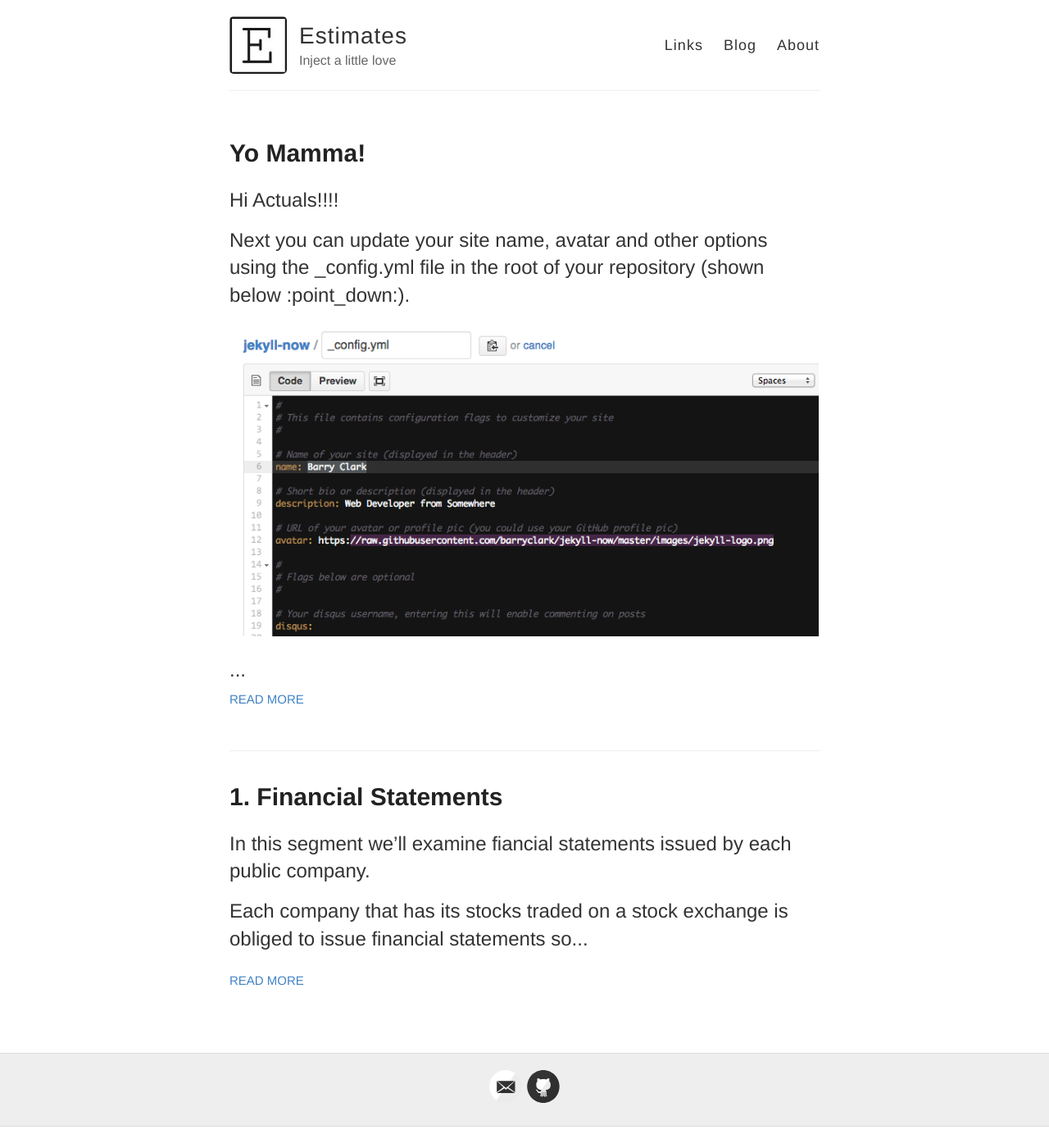
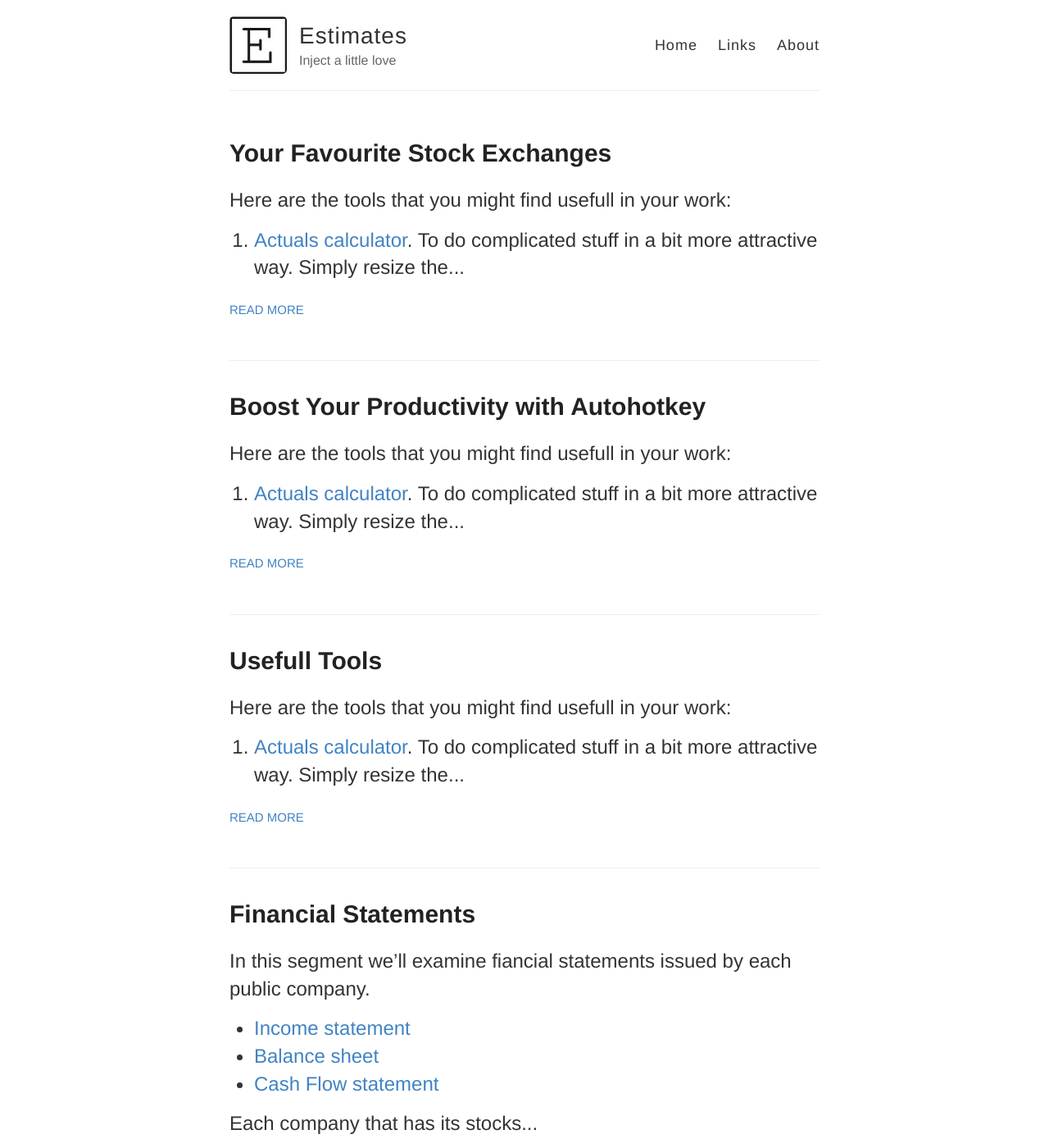
Before and after one commit to Estimates/estimates.github.io, a Jekyll site: the page built from index.html, in a window 1280 px wide and 1400 px high. Shown: the whole window at 82% size. Built offline with Jekyll 4.4.1, drawn with Linux system fonts in a browser that asks for light colours.

Commit message:
more posts

```diff
--- a/_config.yml
+++ b/_config.yml
@@ -9,7 +9,7 @@ name: Estimates
 description: Inject a little love
 
 # URL of your avatar or profile pic (you could use your GitHub profile pic)
-avatar: images/icon.jpg
+avatar: /images/icon.jpg
 
 #
 # Flags below are optional
--- a/_layouts/default.html
+++ b/_layouts/default.html
@@ -13,7 +13,7 @@
     <!--[if lt IE 9]>
       <script src="http://html5shiv.googlecode.com/svn/trunk/html5.js"></script>
     <![endif]-->
-
+    <link rel="shortcut icon" href="{{ site.baseurl }}/images/icon.jpg">
     <link rel="stylesheet" type="text/css" href="{{ site.baseurl }}/style.css" />
     <link rel="alternate" type="application/rss+xml" title="{{ site.name }} - {{ site.description }}" href="{{ site.baseurl }}/feed.xml" />
 
@@ -32,8 +32,8 @@
           </div>
 
           <nav>
+            <a href="{{ site.baseurl }}/">Home</a>
             <a href="{{ site.baseurl }}/links">Links</a>
-            <a href="{{ site.baseurl }}/">Blog</a>
             <a href="{{ site.baseurl }}/about">About</a>
           </nav>
         </header>
--- a/_posts/2014-10-5-Yo-Mamma.md
+++ /dev/null
@@ -1,12 +0,0 @@
----
-layout: post
-title: Yo Mamma!
----
-
-Hi Actuals!!!!
-
-Next you can update your site name, avatar and other options using the _config.yml file in the root of your repository (shown below :point_down:).
-
-![_config.yml]({{ site.baseurl }}/images/config.png)
-
-The easiest way to make your first post is to edit this one. Go into /_posts/ and update the Hello World markdown file. For more instructions head over to the [Jekyll Now repository](https://github.com/barryclark/jekyll-now) on GitHub.
--- /dev/null
+++ b/_posts/2014-12-02-Tools.md
@@ -0,0 +1,25 @@
+---
+layout: post
+title: Usefull Tools
+---
+
+Here are the tools that you might find usefull in your work:
+
+1. [Actuals calculator](http://estimates.github.io/calculator/). To do complicated stuff in a bit more attractive way. Simply resize the window
+
+    ![_config.yml]({{ site.baseurl }}/images/calculator.png)
+
+2. [Actuals workout](http://estimates.github.io/workout/) app serves as a database replica for training reasons. After a trainee clicks "Transmit" the results are sent to _default email_. Go to github [repository](https://github.com/Estimates/workout) readme file to see how you can change _default email_.
+
+    ![_config.yml]({{ site.baseurl }}/images/workout.png)
+
+3. [Earnings Call](http://estimates.github.io/guidance/) collection app will provide you hints what areas you should focus on. With the "Submit" button clicked the information will be stored in the spreadsheet, automatically giving us structured data.
+Go to [The Hub](https://thehub.thomsonreuters.com/groups/ica-estimates-gdynia) and click **Earning Calls info** to see data.
+
+    ![_config.yml]({{ site.baseurl }}/images/guidance.png)
+
+
+You can access each app's repo on [Github](https://github.com/Estimates) and change the code to make 'em cooler.
+
+<hr>
+_**AK**_
--- /dev/null
+++ b/_posts/2014-12-03-Several-hacks.md
@@ -0,0 +1,25 @@
+---
+layout: post
+title: Boost Your Productivity with Autohotkey
+---
+
+Here are the tools that you might find usefull in your work:
+
+1. [Actuals calculator](http://estimates.github.io/calculator/). To do complicated stuff in a bit more attractive way. Simply resize the window
+
+    ![_config.yml]({{ site.baseurl }}/images/calculator.png)
+
+2. [Actuals workout](http://estimates.github.io/workout/) app serves as a database replica for training reasons. After a trainee clicks "Transmit" the results are sent to _default email_. Go to github [repository](https://github.com/Estimates/workout) readme file to see how you can change _default email_.
+
+    ![_config.yml]({{ site.baseurl }}/images/workout.png)
+
+3. [Earnings Call](http://estimates.github.io/guidance/) collection app will provide you hints what areas you should focus on. With the "Submit" button clicked the information will be stored in the spreadsheet, automatically giving us structured data.
+Go to [The Hub](https://thehub.thomsonreuters.com/groups/ica-estimates-gdynia) and click **Earning Calls info** to see data.
+
+    ![_config.yml]({{ site.baseurl }}/images/guidance.png)
+
+
+You can access each app's repo on [Github](https://github.com/Estimates) and change the code to make 'em cooler.
+
+<hr>
+_**AK**_
--- /dev/null
+++ b/_posts/2014-12-04-Stock-Exchanges.md
@@ -0,0 +1,25 @@
+---
+layout: post
+title: Your Favourite Stock Exchanges
+---
+
+Here are the tools that you might find usefull in your work:
+
+1. [Actuals calculator](http://estimates.github.io/calculator/). To do complicated stuff in a bit more attractive way. Simply resize the window
+
+    ![_config.yml]({{ site.baseurl }}/images/calculator.png)
+
+2. [Actuals workout](http://estimates.github.io/workout/) app serves as a database replica for training reasons. After a trainee clicks "Transmit" the results are sent to _default email_. Go to github [repository](https://github.com/Estimates/workout) readme file to see how you can change _default email_.
+
+    ![_config.yml]({{ site.baseurl }}/images/workout.png)
+
+3. [Earnings Call](http://estimates.github.io/guidance/) collection app will provide you hints what areas you should focus on. With the "Submit" button clicked the information will be stored in the spreadsheet, automatically giving us structured data.
+Go to [The Hub](https://thehub.thomsonreuters.com/groups/ica-estimates-gdynia) and click **Earning Calls info** to see data.
+
+    ![_config.yml]({{ site.baseurl }}/images/guidance.png)
+
+
+You can access each app's repo on [Github](https://github.com/Estimates) and change the code to make 'em cooler.
+
+<hr>
+_**AK**_
--- a/_posts/2014-3-3-Financial-Statements.md
+++ b/_posts/2014-3-3-Financial-Statements.md
@@ -1,9 +1,13 @@
 ---
 layout: post
-title: 1. Financial Statements
+title: Financial Statements
 ---
 
 In this segment we'll examine fiancial statements issued by each public company.
+
+  * [Income statement](#consolidated-income-statement)
+  * [Balance sheet](#consolidated-statement-of-financial-position)
+  * [Cash Flow statement](#consolidated-statement-of-cash-flows)
 
 Each company that has its stocks traded on a stock exchange is obliged to issue financial statements so that investors can invest accordingly.
 
@@ -124,7 +128,7 @@ For more information visit [Investopedia](http://www.investopedia.com/terms/i/in
 <br>
 
 
-<!-- # Table of Contents
-  * [Chapter 1](#chapter-1)
-  * [Chapter 2](#chapter-2)
-  * [Chapter 3](#chapter-3) -->
+
+
+<hr>
+_**AK**_
```
Also changed, not shown: images/actuals.svg (deleted), images/calculator.png (added), images/config.png (deleted), images/first-post.png (deleted), images/guidance.png (added), images/jekyll-logo.png (deleted), images/jekyll-now-theme-screenshot.jpg (deleted), images/step1.gif (deleted), images/workout.png (added).
